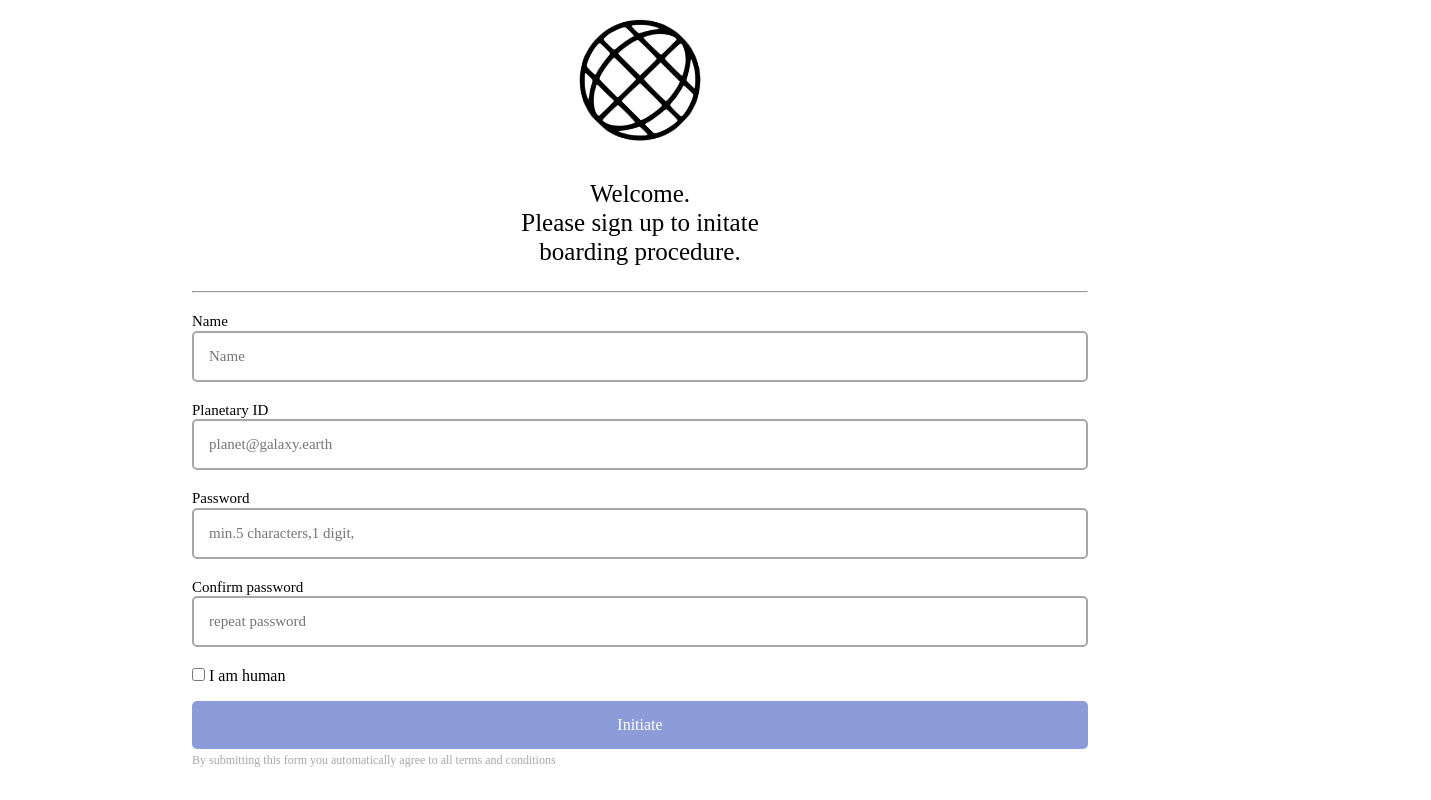
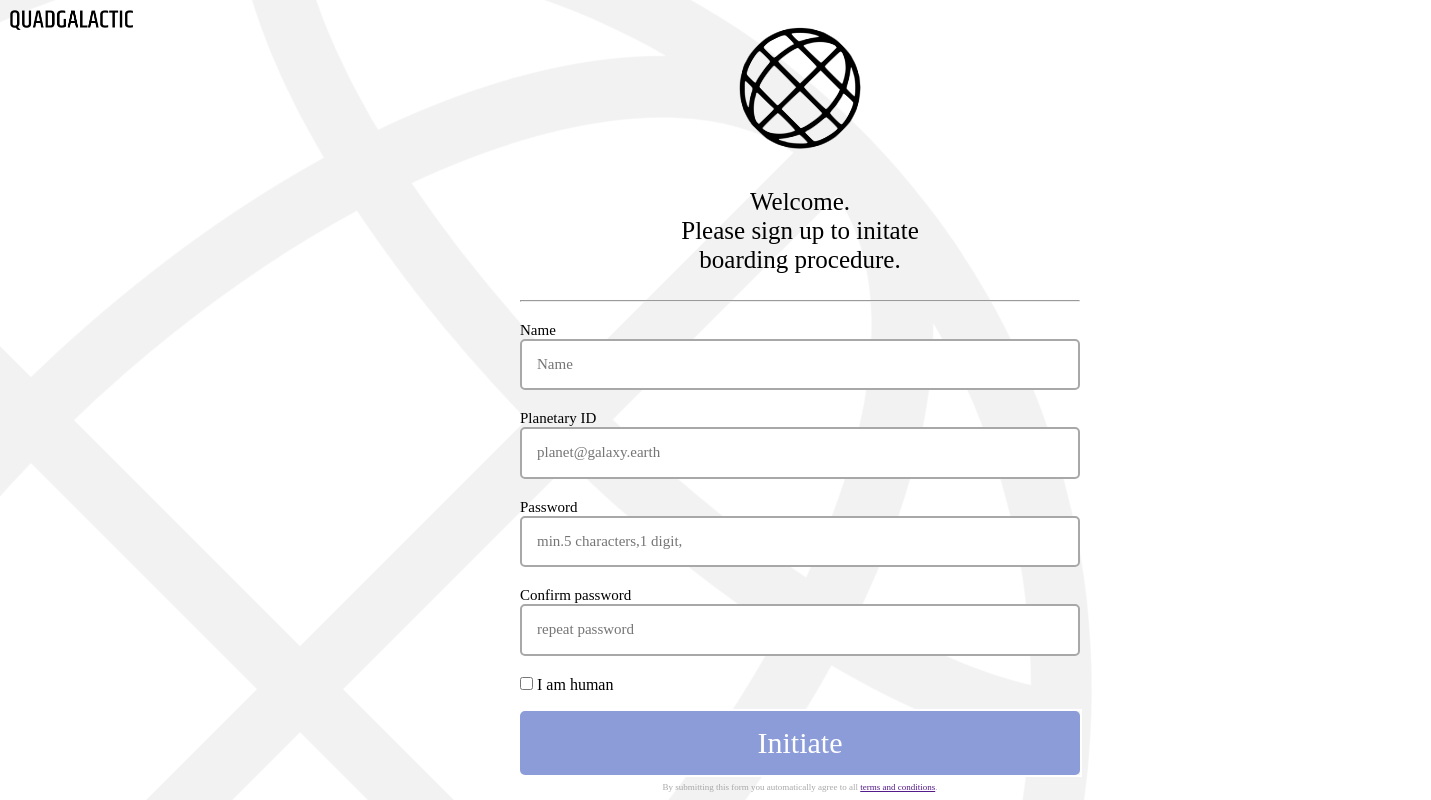
Before and after one commit to holoflash/sign-up-form, a plain HTML site: page index.html in a window 1280 px wide. Shown: the top 800 px of the page, 1431 px wide, since content can reach past the window. Drawn offline with Linux system fonts and the light colour scheme; a web font is replaced by a local one.

Commit message:
Create desktop CSS and tidy up folder structure

```diff
--- a/css/styles.css
+++ b/css/styles.css
@@ -1,6 +1,11 @@
 @font-face {
     font-family: jeJu;
     src: url(/Assets/jeju.ttf);
+}
+
+:root {
+    --quadPurple: #8B9CD8;
+    --quadGray: #A8A8A8;
 }
 
 html,
@@ -14,7 +19,34 @@ body {
     display: flex;
     justify-content: center;
     align-items: center;
+    visibility: visible;
+    opacity: 1;
 }
+
+.quadgalactic {
+    position: absolute;
+    top: 10px;
+    left: 50%;
+    opacity: 1;
+    transform: translateX(-50%);
+    transition: all 3s;
+    height: 20px;
+}
+
+.globe-big {
+    display: block;
+    position: absolute;
+    rotate: 225deg;
+    width: 1600px;
+    top: -100px;
+    left: -500px;
+    right: none;
+    opacity: 0;
+    filter: blur(10px);
+    transition: all 2s ease;
+    pointer-events:none
+}
+
 
 form {
     display: flex;
@@ -24,7 +56,7 @@ form {
     gap: 15px;
 }
 
-hr{
+hr {
     margin-top: 20px;
     margin-bottom: 20px;
 }
@@ -35,6 +67,7 @@ hr{
 }
 
 .globe-small {
+    margin-top: 30px;
     height: 120px;
     rotate: 45deg;
 }
@@ -45,26 +78,110 @@ hr{
     flex-direction: column;
     width: 70vw;
     font-size: 15px;
+    opacity: 1;
 }
 
-input{
-    padding:15px;
+input {
+    padding: 15px;
     border-radius: 5px;
-    border: solid #A8A8A8 2px;
+    border: solid var(--quadGray) 2px;
+    color: black;
+
 }
 
-button{
+button {
     width: 70vw;
-    background-color: #8B9CD8;
+    background-color: var(--quadPurple);
     padding: 15px;
     border-radius: 5px;
     border: none;
     color: white;
 }
 
+.initiateButton {
+    font-size: 30px;
+}
+
 .terms {
+    text-align: center;
     margin-top: -10px;
-    font-size: 12px;
-    color: #A8A8A8;
-    width: 70vw;
+    font-size: 9px;
+    color: var(--quadGray);
+    width: 90vw;
 }
+
+
+@media only screen and (max-height: 844px) {
+    .quadgalactic {
+        opacity: 0;
+    }
+}
+
+@media only screen and (min-width: 900px) {
+    .quadgalactic {
+        position: absolute;
+        top: 10px;
+        left: 10px;
+        opacity: 1;
+        transform: translateX(0%);
+    }
+
+    .globe-big {
+        display: block;
+        position: absolute;
+        rotate: 45deg;
+        width: 1600px;
+        height: auto;
+        top: -100px;
+        left: -500px;
+        right: none;
+        opacity: 0.1;
+        filter: blur(0px);
+        transition: all 2s ease;
+    }
+
+    .content {
+        display: flex;
+        flex-direction: row;
+        justify-content: space-between;
+        align-items: center;
+    }
+
+    .right_side {
+        padding: 0;
+        margin: 0;
+        width: 560px;
+        position: absolute;
+        right: 200px;
+    }
+
+    .input {
+        width: 560px;
+        margin-bottom: 20px;
+        display: flex;
+        flex-direction: column;
+        font-size: 15px;
+        opacity: 1;
+    }
+
+    input {
+        padding: 15px;
+        border-radius: 5px;
+        border: solid var(--quadGray) 2px;
+        color: black;
+
+    }
+
+    button {
+        width: 560px;
+        background-color: var(--quadPurple);
+        padding: 15px;
+        border-radius: 5px;
+        border: none;
+        color: white;
+    }
+
+    .initiateButton {
+        border: solid white 2px;
+    }
+}
--- a/index.html
+++ b/index.html
@@ -2,6 +2,7 @@
 <html lang="en">
 
 <head>
+    <style>html{visibility: hidden;opacity:0;}</style>
     <meta charset="UTF-8">
     <meta http-equiv="X-UA-Compatible" content="IE=edge">
     <meta name="viewport" content="width=device-width, initial-scale=1.0">
@@ -14,8 +15,13 @@
 
 <body>
     <div class="content">
+        <div class="left_side">
+            <img class="quadgalactic" src="Assets/QUADGALACTIC.png" alt="quadgalactic_header">
+        </div>
+        <img class="globe-big" src="Assets/globe.svg" alt="quadgalactic_globe">
+        <div class="right_side">
             <form action="#">
-            <img class="globe-small" src="Assets/globe_logo.png" alt="globe_logo">
+                <img class="globe-small" src="Assets/globe_logo.png" alt="quadgalactic_globe_logo">
                 <div class="signUp">
                     <p class="headerText">Welcome. <br>
                         Please sign up to initate<br>
@@ -33,23 +39,25 @@
 
                     <div class="input">
                         <label for="password">Password</label>
-                    <input type="password" name="passwor" id="passwor" required placeholder="min.5 characters,1 digit,">
+                        <input type="password" name="passwor" id="passwor" required
+                            placeholder="min.5 characters,1 digit,">
                     </div>
 
                     <div class="input">
                         <label for="confirm-password">Confirm password</label>
-                    <input type="password" name="confirm-password" id="confirm-password" required placeholder="repeat password">
+                        <input type="password" name="confirm-password" id="confirm-password" required
+                            placeholder="repeat password">
                     </div>
                     <input type="checkbox" id="human" name="human" value="species">
                     <label for="human"> I am human</label><br>
-
                 </div>
 
                 <div class="initiateButton"><button type="submit">Initiate</button></div>
-            <p class="terms">By submitting this form you automatically agree to all terms and conditions</p>
+                <p class="terms">By submitting this form you automatically agree to all <a href="">terms and
+                        conditions</a>.</span></p>
             </form>
         </div>
-
+    </div>
 </body>
 </body>
 
```
Also changed, not shown: Assets/background_globe.png (renamed from Assets/background globe.png), Assets/globe.svg (added), Mockups/Desktop mockup.png (renamed from Assets/Desktop mockuop.png), Mockups/Mobile mockup.png (renamed from Assets/Mobile mockup.png). Lines whose indentation alone changed are shown as unchanged.
